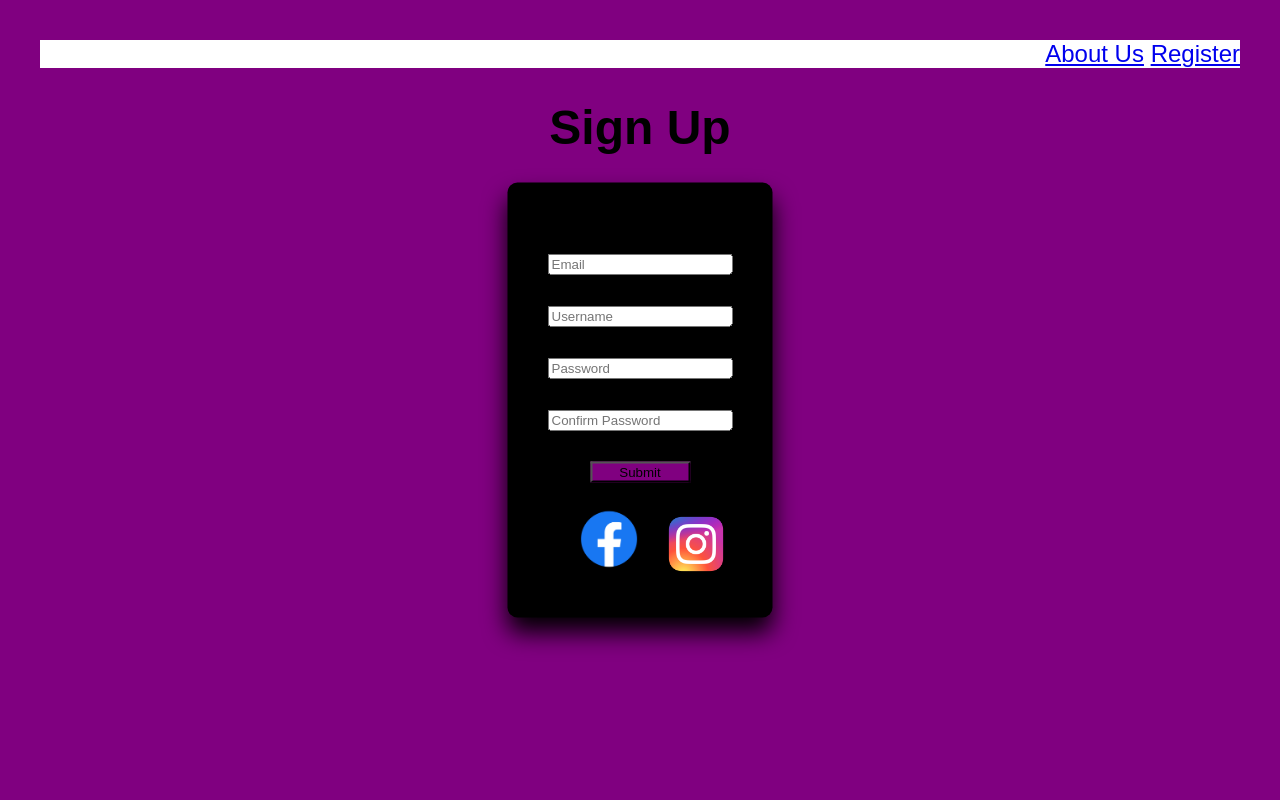
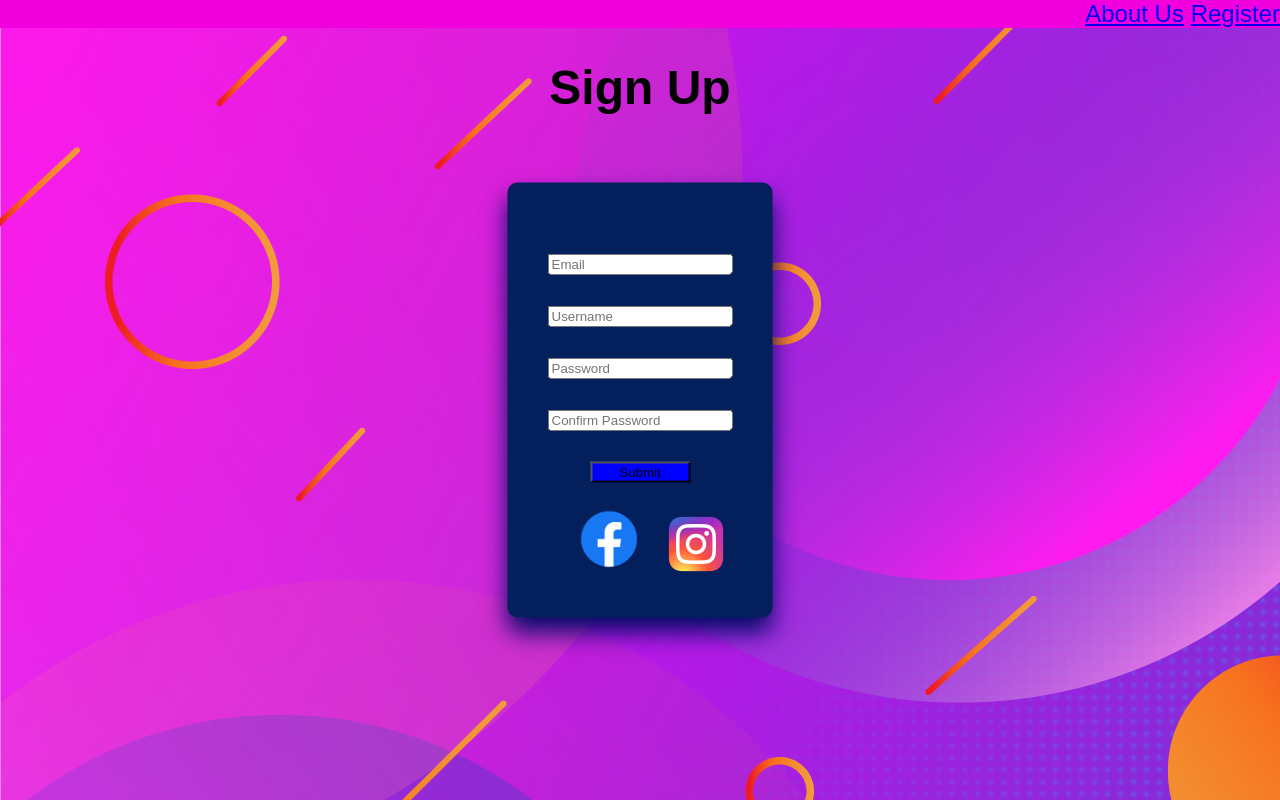
Before and after one commit to nathanforeman746/RegisterPage, a plain HTML site: page index.html in a window 1280 px wide. Drawn offline with Linux system fonts and the light colour scheme.

Commit message:
Updated background

```diff
--- a/index.html
+++ b/index.html
@@ -8,6 +8,7 @@
     <link rel="stylesheet" type="text/css" href="main.css">
 </head>
 <body>
+    <body background="../RegisterPage/assets/wallpapersden.com_gradient-geometric-vector-art_1920x1080.jpg">
     <nav style="text-align: right;">
         <a href="#">About Us</a>
         <a href="#">Register</a>
--- a/main.css
+++ b/main.css
@@ -1,16 +1,17 @@
 body {
     font-family: sans-serif;
+    text-shadow: white;
     font-size: x-large;
-    background-color: purple;
+    background-color: transparent;
     text-align: center;
-    margin: 40px;
+    margin: 0px;
     padding: 0;
 }
 
 .InputBox {
-    background-color: rgba(0, 0, 0, 1);
+    background-color: rgb(4, 32, 92);
     border-radius: 10px;
-    box-shadow: 0 15px 25px rgba(0, 0, 0, 1);
+    box-shadow: 0 15px 25px rgb(2, 12, 102);
     margin: auto auto;
     padding: 40px;
     position: absolute;
@@ -24,11 +25,10 @@ button {
 	left: 0;
 	width: 100px;
 	height: 10%;
-	background: purple;
+	background: blue;
 }
 
 nav {
-    background-color: white;
-    margin: 0px;
-    padding: 0px;
+    background-color: rgb(241, 0, 221);
+
 }
```
Also changed, not shown: assets/0ec52e38638f730a8acf6d3417ab9547.jpg (added), assets/abstract-blue-geometric-shapes-background_1035-17545.jpg (added), assets/wallpapersden.com_gradient-geometric-vector-art_1920x1080.jpg (added).
